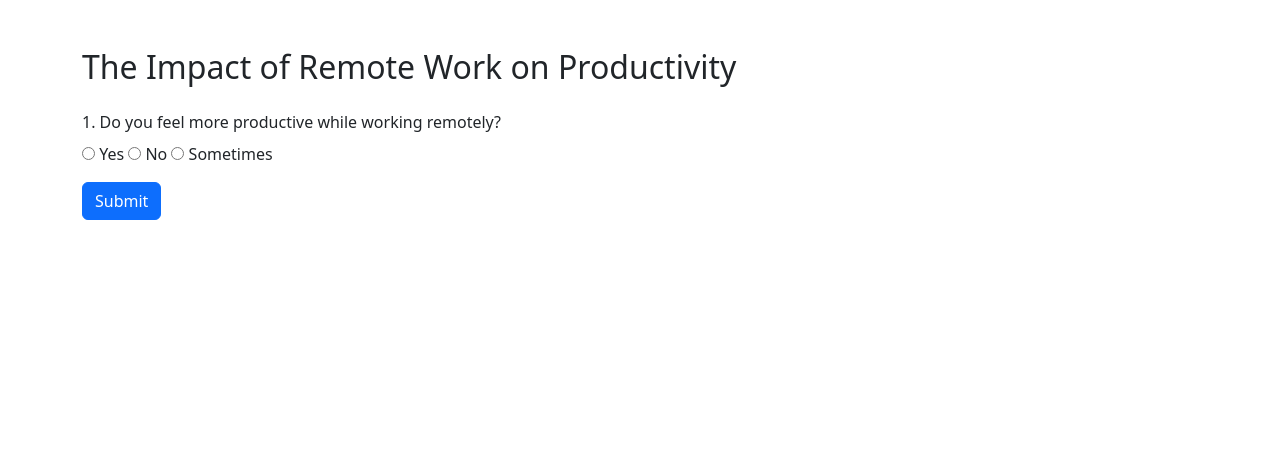
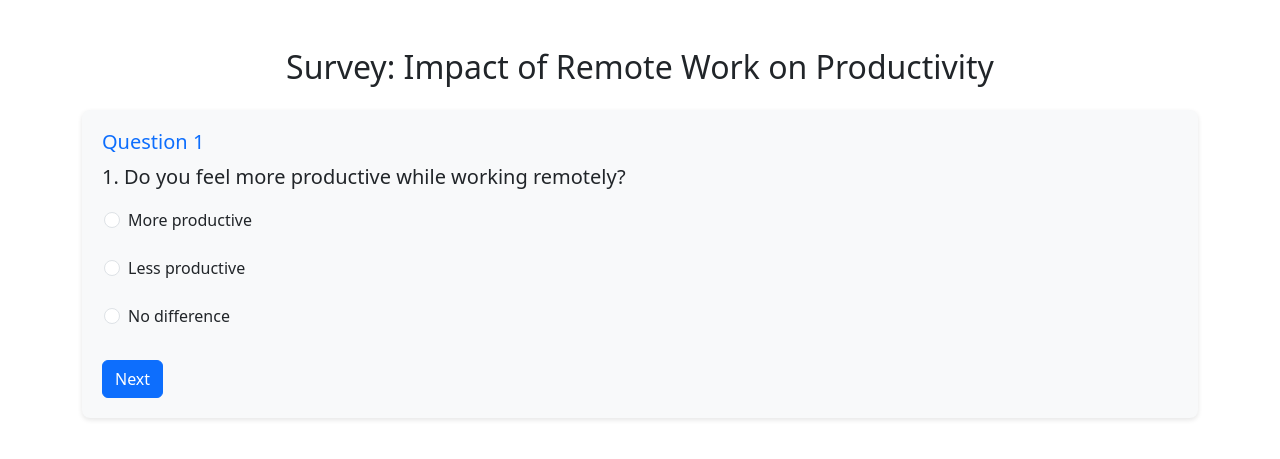
Before and after one commit to payveen/OnlineSurvey, a PHP site: page /index.html in a window 1280 px wide. Shown: the top 459 px of the page. Run offline with PHP 8.4, Linux system fonts and the light colour scheme.

Commit message:
front end update

```diff
--- a/index.html
+++ b/index.html
@@ -3,26 +3,44 @@
   <head>
     <meta charset="UTF-8" />
     <meta name="viewport" content="width=device-width, initial-scale=1.0" />
-    <title>Survey Form</title>
+    <title>Remote Work Survey</title>
     <link
+      href="https://cdn.jsdelivr.net/npm/bootstrap@5.3.0/dist/css/bootstrap.min.css"
       rel="stylesheet"
-      href="https://cdn.jsdelivr.net/npm/bootstrap@5.3.0/dist/css/bootstrap.min.css"
     />
+    <style>
+      .question-box {
+        background: #f8f9fa;
+        padding: 20px;
+        margin-bottom: 20px;
+        border-radius: 8px;
+        box-shadow: 0 2px 5px rgba(0, 0, 0, 0.1);
+      }
+      .radio-option {
+        padding: 8px 10px;
+        border-radius: 4px;
+        margin-bottom: 8px;
+      }
+      .radio-option:hover {
+        background-color: #e9ecef;
+      }
+    </style>
   </head>
   <body class="container mt-5">
-    <h2 class="mb-4">The Impact of Remote Work on Productivity</h2>
+    <h2 class="mb-4 text-center">
+      Survey: Impact of Remote Work on Productivity
+    </h2>
+    <form id="surveyForm">
+      <div id="questionContainer"></div>
+      <div class="d-grid mt-3">
+        <button type="submit" class="btn btn-primary d-none" id="submitBtn">
+          Submit
+        </button>
+      </div>
+    </form>
+    <div id="responseMessage" class="mt-3"></div>
 
-    <form action="survey.php" method="POST">
-      <div class="mb-3">
-        <label class="form-label"
-          >1. Do you feel more productive while working remotely?</label
-        ><br />
-        <input type="radio" name="q1" value="Yes" required /> Yes
-        <input type="radio" name="q1" value="No" /> No
-        <input type="radio" name="q1" value="Sometimes" /> Sometimes
-      </div>
-
-      <button type="submit" class="btn btn-primary">Submit</button>
-    </form>
+    <script src="script.js"></script>
+    <script src="https://cdn.jsdelivr.net/npm/bootstrap@5.3.0/dist/js/bootstrap.bundle.min.js"></script>
   </body>
 </html>
--- a/script.js
+++ b/script.js
@@ -0,0 +1,132 @@
+const questions = [
+  {
+    text: "1. Do you feel more productive while working remotely?",
+    options: ["More productive", "Less productive", "No difference"],
+  },
+  {
+    text: "2. How many days per week do you work remotely?",
+    options: ["0-1 days", "2-3 days", "4-5 days", "Full-time remote"],
+  },
+  {
+    text: "3. Do you find it easier to focus while working remotely?",
+    options: ["Yes", "No", "Depends on the environment"],
+  },
+  {
+    text: "4. How does remote work affect the number of tasks you complete in a day?",
+    options: ["Increases", "Decreases", "No difference"],
+  },
+  {
+    text: "5. What is the biggest challenge you face when working remotely?",
+    options: [
+      "Distractions",
+      "Communication issues",
+      "Lack of motivation",
+      "Internet problems",
+      "None",
+    ],
+  },
+  {
+    text: "6. How easy is it to collaborate with your team while working remotely?",
+    options: ["Very easy", "Somewhat easy", "Difficult"],
+  },
+  {
+    text: "7. Which communication tools do you use the most for remote work? (Select all that apply)",
+    options: ["Zoom", "Slack", "Microsoft Teams", "Email", "Google Meet"],
+    type: "checkbox",
+  },
+  {
+    text: "8. Do you feel your work-life balance has improved since working remotely?",
+    options: ["Yes", "No", "Somewhat"],
+  },
+  {
+    text: "9. How often do you take breaks while working remotely?",
+    options: ["Every hour", "Every few hours", "Rarely", "Never"],
+  },
+  {
+    text: "10. Would you prefer to continue remote work in the future?",
+    options: ["Yes", "No", "A mix of remote and office work"],
+  },
+];
+
+let currentQuestion = 0;
+const container = document.getElementById("questionContainer");
+const submitBtn = document.getElementById("submitBtn");
+const form = document.getElementById("surveyForm");
+
+function showQuestion(index) {
+  container.innerHTML = "";
+  const question = questions[index];
+  const qNum = index + 1;
+
+  const box = document.createElement("div");
+  box.className = "question-box";
+
+  const questionTitle = `
+      <h5 class="text-primary">Question ${qNum}</h5>
+      <label class="form-label fs-5">${question.text}</label>
+    `;
+
+  let inputs = "";
+  question.options.forEach((opt, i) => {
+    const id = `q${qNum}_${i}`;
+    const inputType = question.type === "checkbox" ? "checkbox" : "radio";
+    const nameAttr =
+      question.type === "checkbox" ? `name="q${qNum}[]"` : `name="q${qNum}"`;
+    const requiredAttr = question.type === "checkbox" ? "" : "required";
+
+    inputs += `
+        <div class="radio-option form-check">
+          <input type="${inputType}" class="form-check-input me-2" id="${id}" value="${opt}" ${nameAttr} ${requiredAttr}>
+          <label class="form-check-label" for="${id}">${opt}</label>
+        </div>
+      `;
+  });
+
+  const nextBtn = `<button type="button" class="btn btn-primary mt-3" id="nextBtn">Next</button>`;
+  box.innerHTML = questionTitle + `<div class="ps-3">${inputs}</div>` + nextBtn;
+  container.appendChild(box);
+
+  document.getElementById("nextBtn").addEventListener("click", () => {
+    if (
+      question.type === "checkbox" ||
+      document.querySelector(`input[name='q${qNum}']:checked`)
+    ) {
+      currentQuestion++;
+      if (currentQuestion < questions.length) {
+        showQuestion(currentQuestion);
+      } else {
+        container.innerHTML = "";
+        submitBtn.classList.remove("d-none");
+      }
+    } else {
+      alert("Please select an option to continue.");
+    }
+  });
+}
+
+showQuestion(currentQuestion);
+
+// AJAX submission
+form.addEventListener("submit", function (e) {
+  e.preventDefault();
+  const formData = new FormData(form);
+
+  fetch("submit_survey.php", {
+    // Make sure this is the correct path to your PHP file
+    method: "POST",
+    body: formData,
+  })
+    .then((response) => response.text())
+    .then((data) => {
+      document.getElementById(
+        "responseMessage"
+      ).innerHTML = `<div class="alert alert-success">${data}</div>`;
+      form.reset();
+    })
+    .catch((error) => {
+      document.getElementById(
+        "responseMessage"
+      ).innerHTML = `<div class="alert alert-danger">Something went wrong.</div>`;
+      console.error("Error:", error);
+    });
+});
--- a/style.css
+++ b/style.css
@@ -37,6 +37,12 @@ body {
   letter-spacing: 4px;
   transform: scale(1.01);
 }
+
+.card{
+  opacity: 0.85 !important;
+}
+
+
 @keyframes float {
   0% {
     transform: translateY(0);
```
Also changed, not shown: register_page.html (added, +38 -0 lines).
